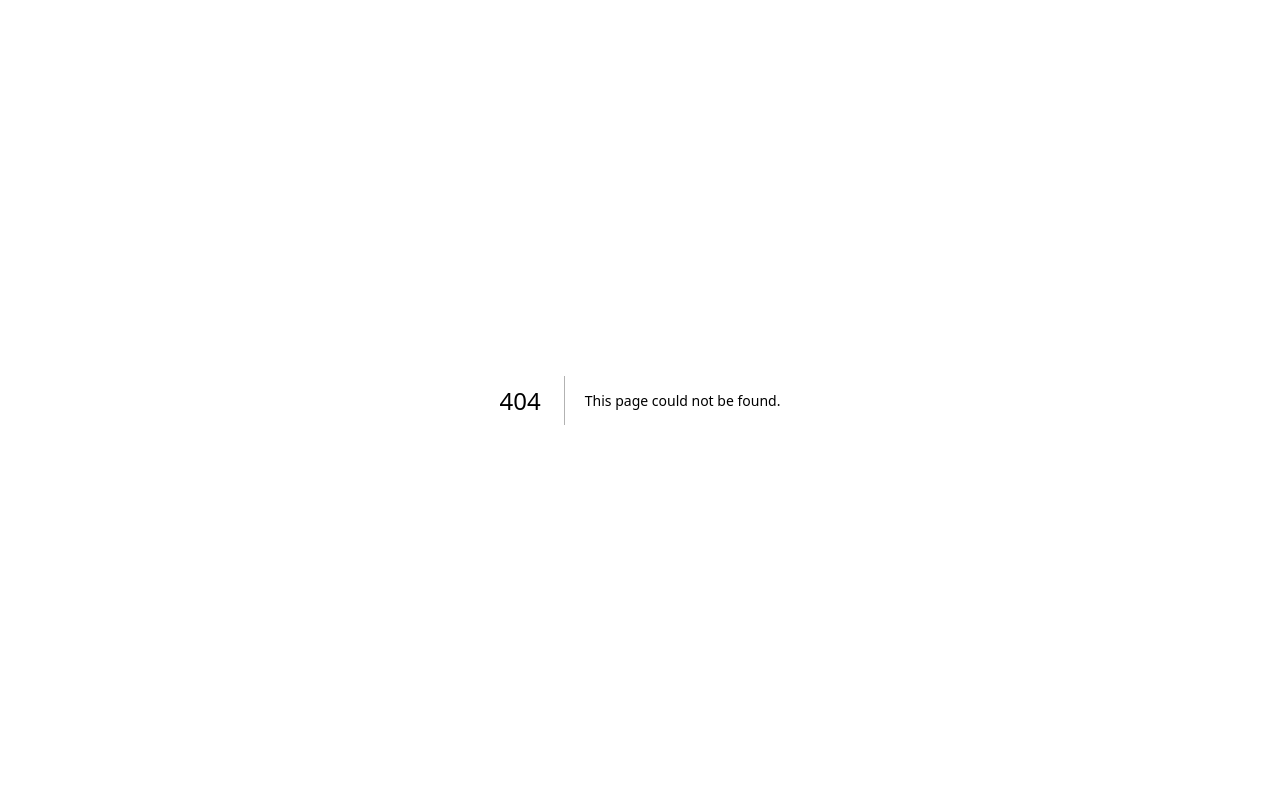
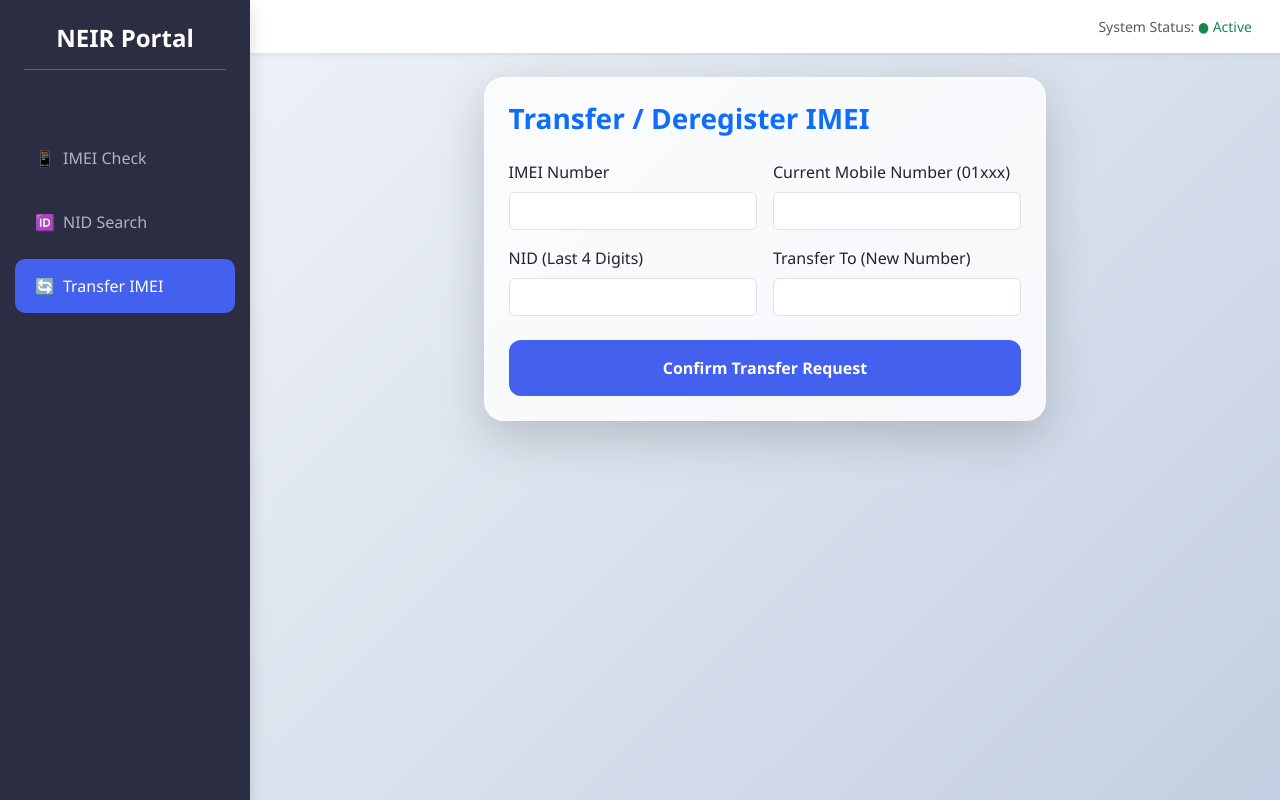
Before and after one commit to nayem-48ai/iMEi-BD, a Next.js app: page /transfer in a window 1280 px wide. Before the commit this address had no page. Built offline with nearby package versions, Linux system fonts and the light colour scheme.

Commit message:
Create transfer.js

```diff
--- /dev/null
+++ b/pages/transfer.js
@@ -0,0 +1,78 @@
+import { useState } from 'react';
+import Layout from '../components/Layout';
+
+export default function Transfer() {
+  const [formData, setFormData] = useState({
+    imei: '', msisdn: '', docDigits: '', nextMsisdn: ''
+  });
+  const [loading, setLoading] = useState(false);
+
+  const handleTransfer = async (e) => {
+    e.preventDefault();
+    setLoading(true);
+
+    const payload = {
+      imei: formData.imei,
+      msisdn: "88" + formData.msisdn, // Adding 88 prefix
+      docDigits: formData.docDigits,
+      nextMsisdn: "88" + formData.nextMsisdn
+    };
+
+    try {
+      const res = await fetch('/api/proxy', {
+        method: 'POST',
+        headers: { 'Content-Type': 'application/json' },
+        body: JSON.stringify({ endpoint: 'deregistration', payload })
+      });
+      const data = await res.json();
+
+      if (data.replyMessage === true) {
+        alert("রিকোয়েস্ট সফল হয়েছে। আপনি দ্রুত একটি SMS পাবেন।");
+      } else {
+        alert("দুঃখিত, অনুরোধটি সফল হয়নি। তথ্য যাচাই করুন।");
+      }
+    } catch (err) {
+      alert("Error processing request.");
+    }
+    setLoading(false);
+  };
+
+  return (
+    <Layout>
+      <div className="row justify-content-center mt-4">
+        <div className="col-md-7">
+          <div className="card glass-card shadow-lg p-4">
+            <h3 className="fw-bold mb-4 text-primary">Transfer / Deregister IMEI</h3>
+            <form onSubmit={handleTransfer}>
+              <div className="row g-3">
+                <div className="col-md-6">
+                  <label className="form-label">IMEI Number</label>
+                  <input type="text" className="form-control" required
+                  onChange={e => setFormData({...formData, imei: e.target.value})} />
+                </div>
+                <div className="col-md-6">
+                  <label className="form-label">Current Mobile Number (01xxx)</label>
+                  <input type="text" className="form-control" required
+                  onChange={e => setFormData({...formData, msisdn: e.target.value})} />
+                </div>
+                <div className="col-md-6">
+                  <label className="form-label">NID (Last 4 Digits)</label>
+                  <input type="text" className="form-control" required
+                  onChange={e => setFormData({...formData, docDigits: e.target.value})} />
+                </div>
+                <div className="col-md-6">
+                  <label className="form-label">Transfer To (New Number)</label>
+                  <input type="text" className="form-control" required
+                  onChange={e => setFormData({...formData, nextMsisdn: e.target.value})} />
+                </div>
+              </div>
+              <button type="submit" className="btn btn-primary w-100 mt-4 py-3 fw-bold" disabled={loading}>
+                {loading ? 'Processing...' : 'Confirm Transfer Request'}
+              </button>
+            </form>
+          </div>
+        </div>
+      </div>
+    </Layout>
+  );
+}
```
